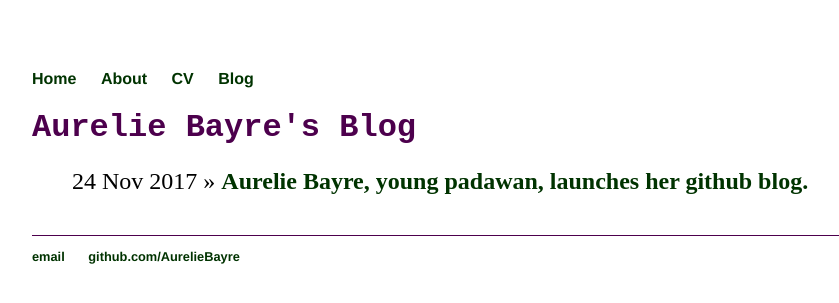
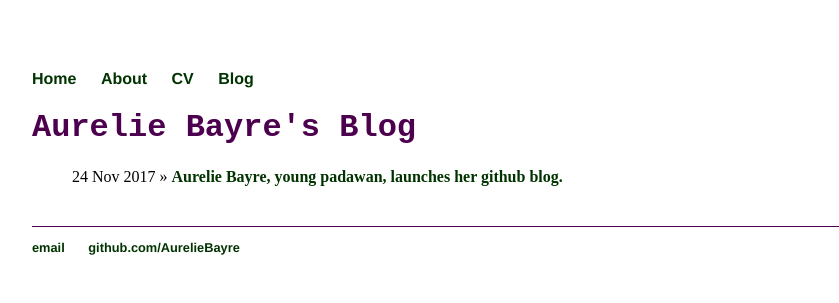
Before and after one commit to AurelieBayre/aurelieBayre.github.io, a Jekyll site: the page built from blog/index.html, in a window 1280 px wide. Shown: the top 303 px of the page, without its empty margins (192-1031 px from the left). Built offline with Jekyll 4.4.1, drawn with Linux system fonts in a browser that asks for light colours.

Commit message:
Update main.css

```diff
--- a/css/main.css
+++ b/css/main.css
@@ -39,7 +39,8 @@
 
 ul.posts {
     margin: 20px auto 40px;
-    font-size: 1.5em;
+    font-size: 1em;
+    font-family: 'Cabin';
 }
 
 ul.posts li {
```
